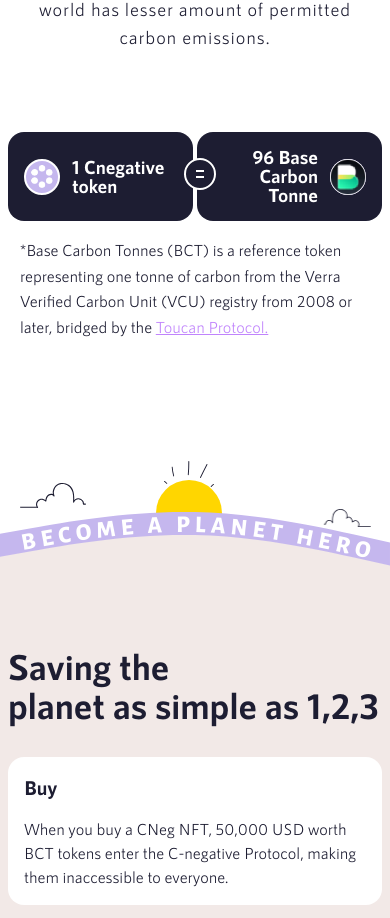
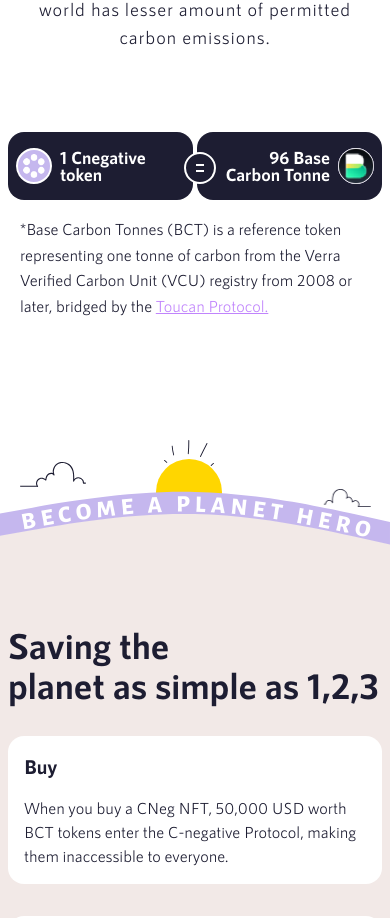
Before and after one commit to shobhitsundriyal/Cneg-frontend, a React (Create React App) app: page / in a window 390 px wide. Shown: the part 1469-2387 px from the top of the page. Built offline with nearby package versions, Linux system fonts and the light colour scheme.

Commit message:
equivalant tweeks

```diff
--- a/src/Pages/LandingPage.js
+++ b/src/Pages/LandingPage.js
@@ -103,18 +103,18 @@
 						<div className='w-[70%] sm:w-[50%] aspect-5 bg-white'></div>
 					</div>
 
-					<div className='w-[49.5%] bg-mirage flex items-center p-4 sm:p-6 1016px:p-8 rounded-2xl text-[1.185rem] sm:text-3xl md:text-4xl 1016px:text-5xl'>
+					<div className='w-[49.5%] bg-mirage flex items-center p-4 px-2 sm:p-6 1016px:p-8 rounded-2xl text-[1.1rem] sm:text-3xl md:text-4xl 1016px:text-5xl'>
 						<div className=' bg-lavender p-1 md:p-3 1016px:p-5 rounded-full border-2 border-white h-9 sm:h-14 md:h-16 1016px:h-20 aspect-1'>
 							<img src={logoOnlyWhite} />
 						</div>
-						<div className='ml-3 md:ml-8'>
+						<div className='ml-2 md:ml-8'>
 							1 Cnegative
 							<br /> token
 						</div>
 					</div>
 
-					<div className='w-[49.5%] bg-mirage flex items-center p-4 sm:p-6 1016px:p-8 rounded-2xl justify-end text-[1.185rem] sm:text-3xl md:text-4xl 1016px:text-5xl	'>
-						<div className='mr-3 md:mr-8 text-right'>
+					<div className='w-[49.5%] bg-mirage flex items-center p-4 px-2 sm:p-6 1016px:p-8 rounded-2xl justify-end text-[1.1rem] sm:text-3xl md:text-4xl 1016px:text-5xl	'>
+						<div className='mr-2 md:mr-8 text-right'>
 							96 Base
 							<br /> Carbon Tonne
 						</div>
```
